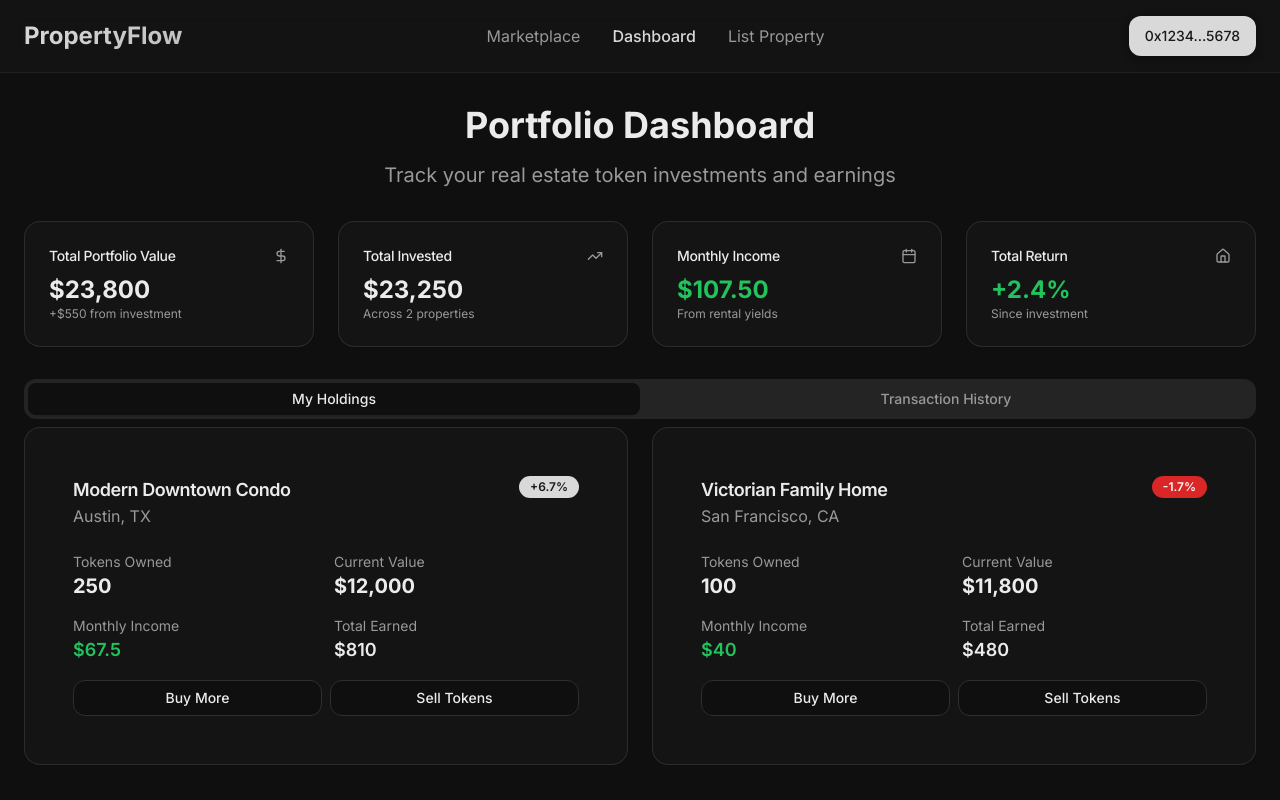
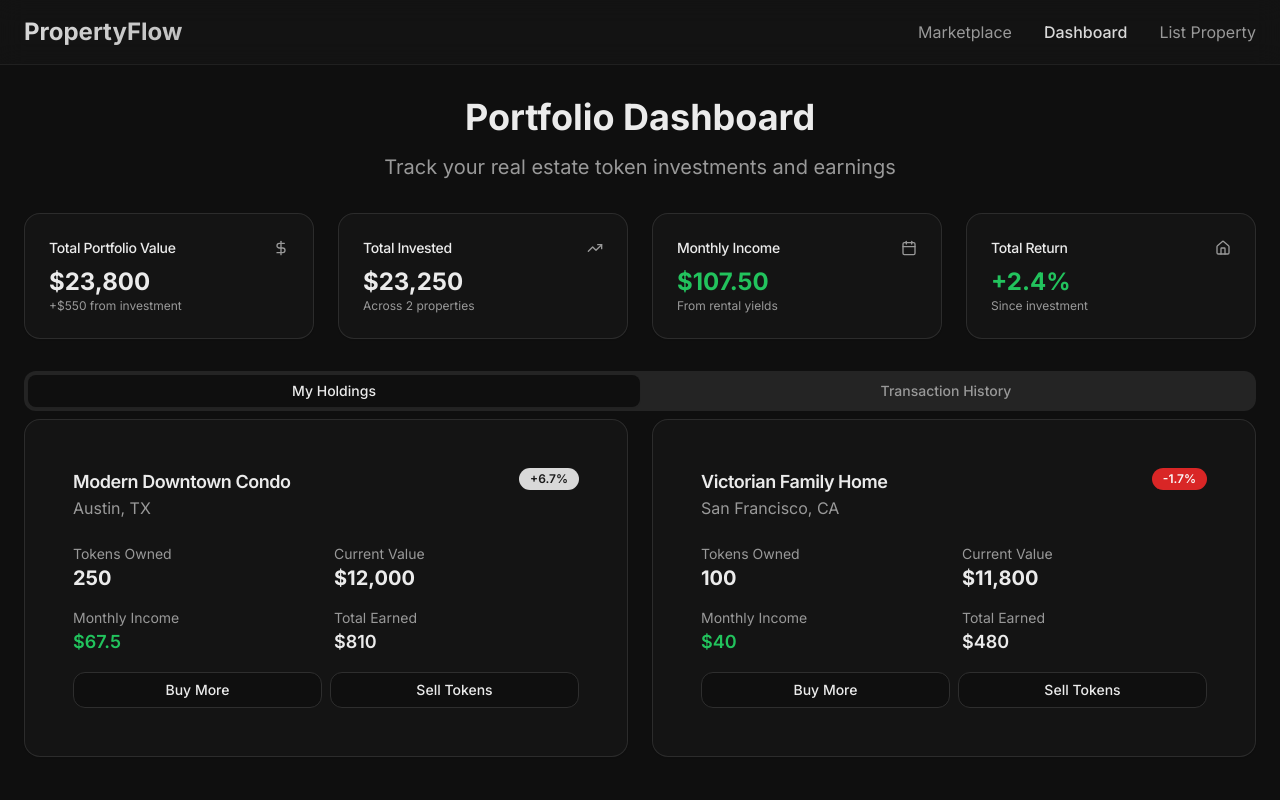
Before and after one commit to kasdfhlka/cryptocurrency-trading-dashboard-8564, a React (Vite) app: page /dashboard in a window 1280 px wide. Both pictures are taken after typing "name@example.com", "Sample123" into the empty fields and a click on the button "Sign In". Built offline with nearby package versions, Linux system fonts and the light colour scheme.

Commit message:
Remove wallet connect button
Remove the wallet connect button from the dashboard and list property pages, consistent with changes made to the marketplace and homepage.

```diff
--- a/src/pages/CreateListing.tsx
+++ b/src/pages/CreateListing.tsx
@@ -32,7 +32,7 @@ const CreateListing = () => {
               <Link to="/dashboard" className="text-muted-foreground hover:text-foreground transition-all duration-200 interactive">Dashboard</Link>
               <Link to="/create" className="text-primary font-medium">List Property</Link>
             </nav>
-            <Button className="btn-soft">Connect Wallet</Button>
+
           </div>
         </div>
       </header>
--- a/src/pages/Dashboard.tsx
+++ b/src/pages/Dashboard.tsx
@@ -79,7 +79,7 @@ const Dashboard = () => {
               <Link to="/dashboard" className="text-primary font-medium">Dashboard</Link>
               <Link to="/create" className="text-muted-foreground hover:text-foreground transition-all duration-200 interactive">List Property</Link>
             </nav>
-            <Button className="btn-soft">0x1234...5678</Button>
+
           </div>
         </div>
       </header>
```
